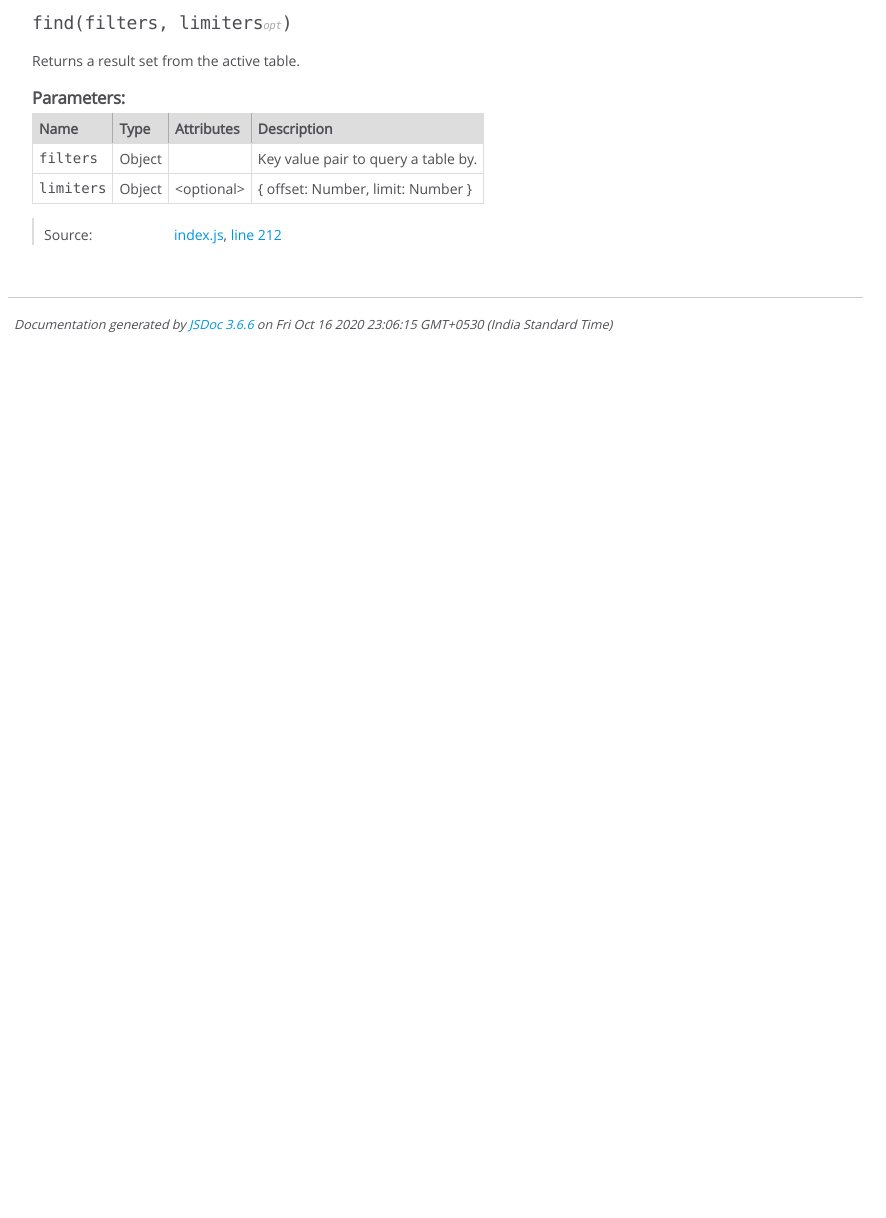
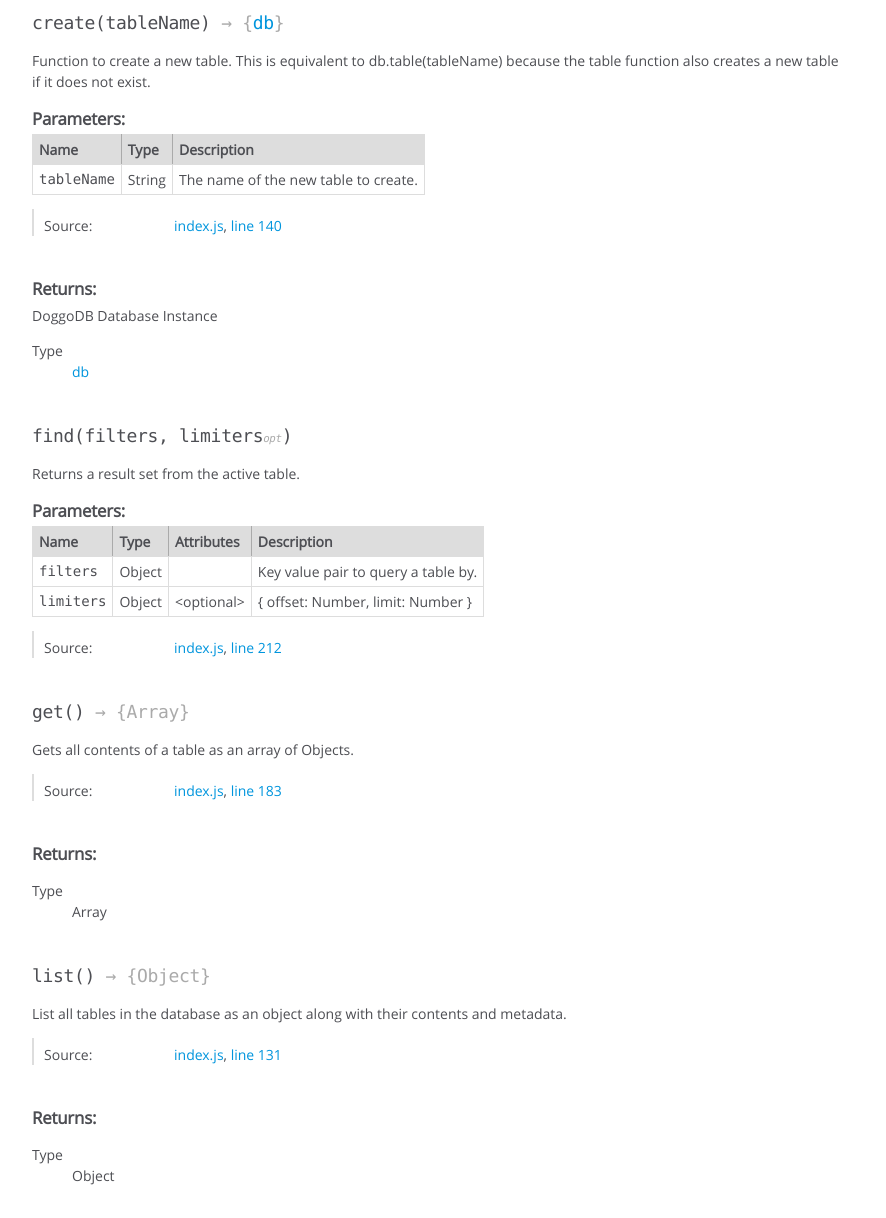
Before and after one commit to deve-sh/DoggoDB, a website: page docs/db.html in a window 1280 px wide. Shown: the part 742-1960 px from the top of the page, without its empty margins (0-886 px from the left). Before the commit the page ends 1091 px from the top, so only its background shows below. Drawn offline with Linux system fonts and the light colour scheme.

Commit message:
Added a little more doc + Bump up ver for package.

```diff
--- a/docs/db.html
+++ b/docs/db.html
@@ -263,6 +263,165 @@
 
 
 
+    <h4 class="name" id="create"><span class="type-signature"></span>create<span class="signature">(tableName)</span><span class="type-signature"> &rarr; {<a href="db.html">db</a>}</span></h4>
+
+
+
+
+
+
+<div class="description">
+    Function to create a new table. This is equivalent to db.table(tableName) because the table function also creates a new table if it does not exist.
+</div>
+
+
+
+
+
+
+
+
+
+    <h5>Parameters:</h5>
+
+
+<table class="params">
+    <thead>
+    <tr>
+
+        <th>Name</th>
+
+
+        <th>Type</th>
+
+
+
+
+
+        <th class="last">Description</th>
+    </tr>
+    </thead>
+
+    <tbody>
+
+
+        <tr>
+
+                <td class="name"><code>tableName</code></td>
+
+
+            <td class="type">
+
+
+<span class="param-type">String</span>
+
+
+
+            </td>
+
+
+
+
+
+            <td class="description last">The name of the new table to create.</td>
+        </tr>
+
+
+    </tbody>
+</table>
+
+
+
+
+
+
+<dl class="details">
+
+
+
+
+
+
+
+
+
+
+
+
+
+
+
+
+
+
+
+
+
+
+
+
+
+
+    <dt class="tag-source">Source:</dt>
+    <dd class="tag-source"><ul class="dummy"><li>
+        <a href="index.js.html">index.js</a>, <a href="index.js.html#line140">line 140</a>
+    </li></ul></dd>
+
+
+
+
+
+
+
+</dl>
+
+
+
+
+
+
+
+
+
+
+
+
+
+
+
+<h5>Returns:</h5>
+
+
+<div class="param-desc">
+    DoggoDB Database Instance
+</div>
+
+
+
+<dl>
+    <dt>
+        Type
+    </dt>
+    <dd>
+
+<span class="param-type"><a href="db.html">db</a></span>
+
+
+    </dd>
+</dl>
+
+
+
+
+
+
+
+
+
+
+
+
+
     <h4 class="name" id="find"><span class="type-signature"></span>find<span class="signature">(filters, limiters<span class="signature-attributes">opt</span>)</span><span class="type-signature"></span></h4>
 
 
@@ -443,6 +602,218 @@
 
 
 
+    <h4 class="name" id="get"><span class="type-signature"></span>get<span class="signature">()</span><span class="type-signature"> &rarr; {Array}</span></h4>
+
+
+
+
+
+
+<div class="description">
+    Gets all contents of a table as an array of Objects.
+</div>
+
+
+
+
+
+
+
+
+
+
+
+
+
+<dl class="details">
+
+
+
+
+
+
+
+
+
+
+
+
+
+
+
+
+
+
+
+
+
+
+
+
+
+
+    <dt class="tag-source">Source:</dt>
+    <dd class="tag-source"><ul class="dummy"><li>
+        <a href="index.js.html">index.js</a>, <a href="index.js.html#line183">line 183</a>
+    </li></ul></dd>
+
+
+
+
+
+
+
+</dl>
+
+
+
+
+
+
+
+
+
+
+
+
+
+
+
+<h5>Returns:</h5>
+
+
+
+
+<dl>
+    <dt>
+        Type
+    </dt>
+    <dd>
+
+<span class="param-type">Array</span>
+
+
+    </dd>
+</dl>
+
+
+
+
+
+
+
+
+
+
+
+
+
+    <h4 class="name" id="list"><span class="type-signature"></span>list<span class="signature">()</span><span class="type-signature"> &rarr; {Object}</span></h4>
+
+
+
+
+
+
+<div class="description">
+    List all tables in the database as an object along with their contents and metadata.
+</div>
+
+
+
+
+
+
+
+
+
+
+
+
+
+<dl class="details">
+
+
+
+
+
+
+
+
+
+
+
+
+
+
+
+
+
+
+
+
+
+
+
+
+
+
+    <dt class="tag-source">Source:</dt>
+    <dd class="tag-source"><ul class="dummy"><li>
+        <a href="index.js.html">index.js</a>, <a href="index.js.html#line131">line 131</a>
+    </li></ul></dd>
+
+
+
+
+
+
+
+</dl>
+
+
+
+
+
+
+
+
+
+
+
+
+
+
+
+<h5>Returns:</h5>
+
+
+
+
+<dl>
+    <dt>
+        Type
+    </dt>
+    <dd>
+
+<span class="param-type">Object</span>
+
+
+    </dd>
+</dl>
+
+
+
+
+
+
+
+
+
+
+
+
+
 </article>
 
 </section>
@@ -459,7 +830,7 @@
 <br class="clear">
 
 <footer>
-    Documentation generated by <a href="https://github.com/jsdoc/jsdoc">JSDoc 3.6.6</a> on Fri Oct 16 2020 23:06:15 GMT+0530 (India Standard Time)
+    Documentation generated by <a href="https://github.com/jsdoc/jsdoc">JSDoc 3.6.6</a> on Sun Oct 18 2020 14:58:40 GMT+0530 (India Standard Time)
 </footer>
 
 <script> prettyPrint(); </script>
--- a/package.json
+++ b/package.json
@@ -1,6 +1,6 @@
 {
   "name": "doggodb",
-  "version": "1.1.1",
+  "version": "1.1.2",
   "description": "A lightweight dependencyless database layer built on  top of localStorage for the browser.",
   "main": "dist/doggodb.min.js",
   "scripts": {
```
Also changed, not shown: docs/Table.html (+1 -1 lines), docs/global.html (+1 -1 lines), docs/index.html (+1 -1 lines), docs/index.js.html (+23 -23 lines), index.js (+14 -2 lines), 1 other file.
